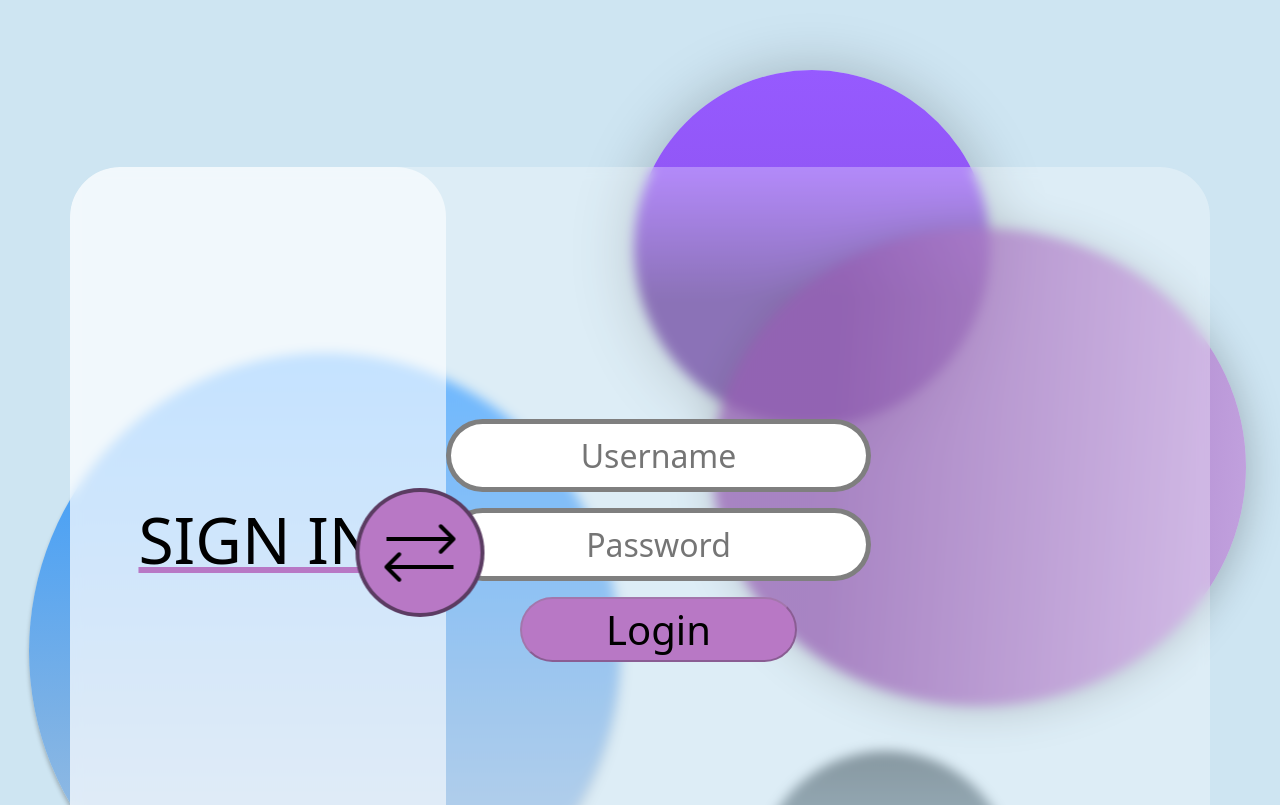
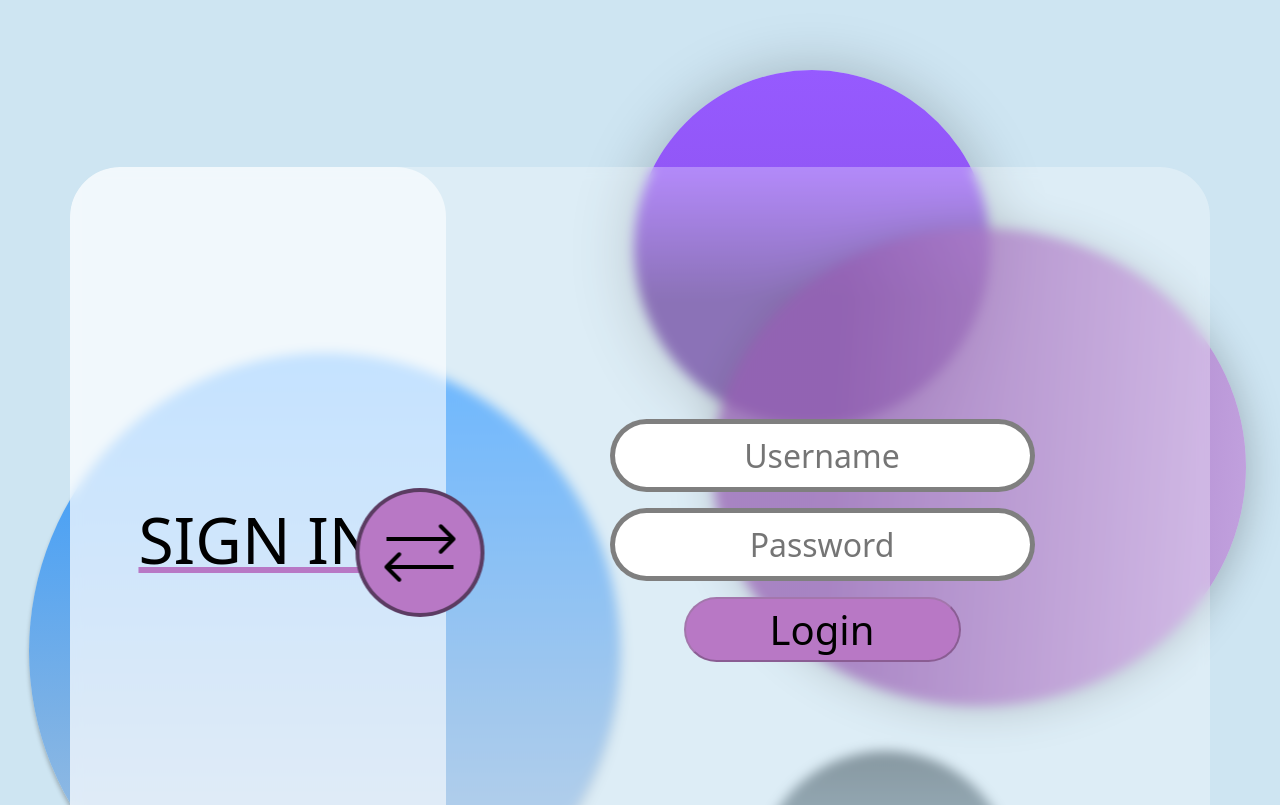
Before and after one commit to MergoCode/front-garage, a React (Vite) app in the folder frontend/: page /login-register in a window 1280 px wide. Shown: the top 805 px of the page. Built offline with nearby package versions, Linux system fonts and the light colour scheme.

Commit message:
Little fix

```diff
--- a/frontend/src/App.css
+++ b/frontend/src/App.css
@@ -225,13 +225,7 @@
 
 }
 
-.change-btn:hover {
-  will-change: transform;
 
-  transform: translateX(-50%)  rotate(15deg); /* Додаємо обертання до існуючої трансформації */
-  transform-origin: center;
-
-}
 .login-register-page form {
   width: 100%;
   display: flex;
--- a/frontend/src/Login-Register.jsx
+++ b/frontend/src/Login-Register.jsx
@@ -103,7 +103,7 @@ const Login_Register = () => {
             const handleFormContainerMove = (ifLogin) => {
                 const containerWidth = container.offsetWidth;
                 const blockWidth = block.offsetWidth;
-                const newFormContainerPosition = blockWidth / 1.2;
+                const newFormContainerPosition = blockWidth;
                 if (ifLogin) {
                     formContainer.style.transform = `translateX(-${newFormContainerPosition}px)`;
                 }
@@ -230,7 +230,7 @@ const Login_Register = () => {
 
             </div>
             <button onClick={handleChangePage} className="change-btn" ref={changeButtonRef}><img src='./public/switch-btn.svg'></img></button>
-        <div className={`form-container ${fadeState} d-flex  align-items-center`} ref={formContainerRef}>
+        <div className={`form-container ${fadeState} d-flex align-items-center col-8`} ref={formContainerRef}>
             {pageChoice === "login" ? (
                 <form className="login-form" onSubmit={handleSubmit(handleLogin)}>
                     <input
```
